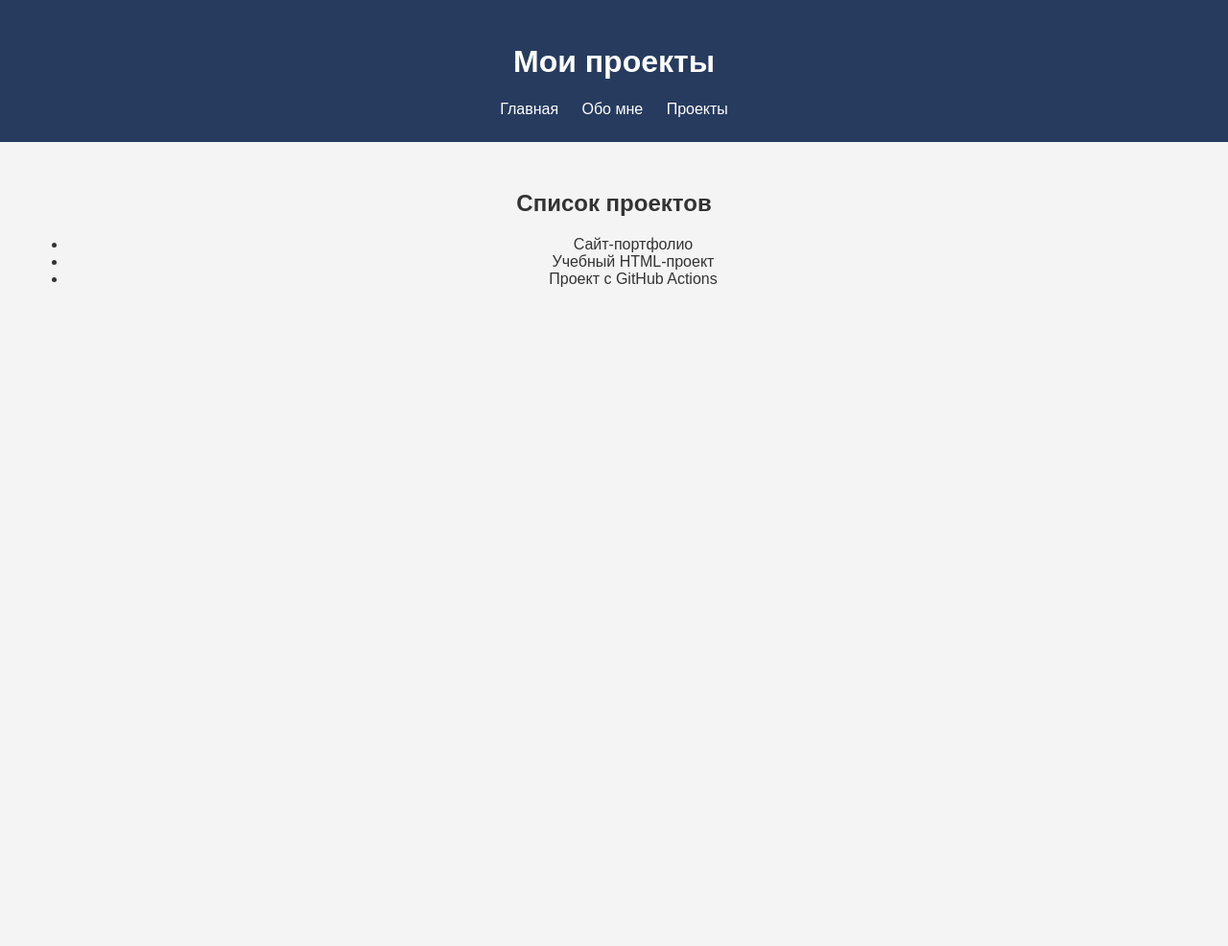
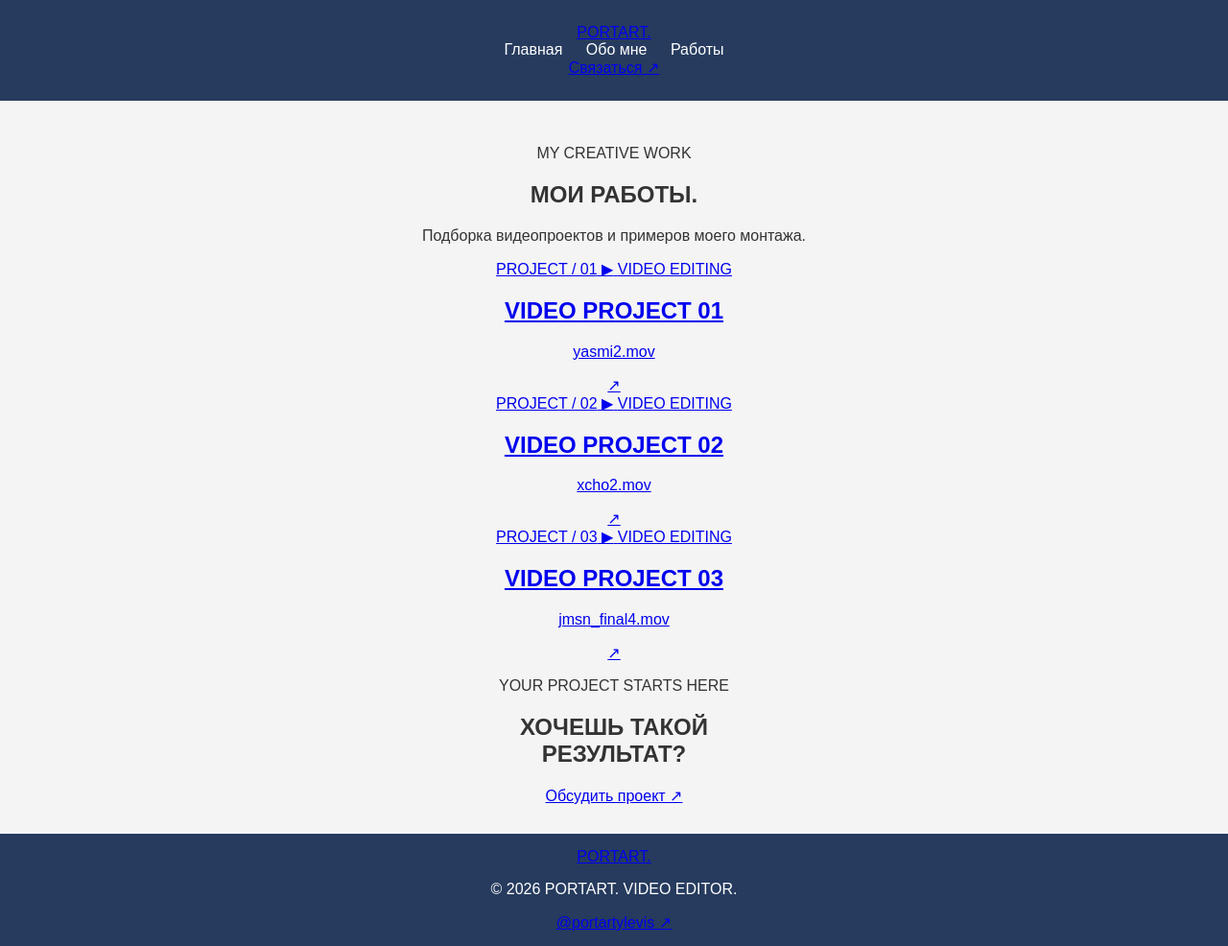
Before and after one commit to ArtemLevin110/portfolio, a plain HTML site: page projects.html in a window 1280 px wide. Shown: the whole page at 96% size. Before the commit the page ends 800 px from the top, so only its background shows below. Drawn offline with Linux system fonts and the light colour scheme.

Commit message:
Update projects.html

```diff
--- a/projects.html
+++ b/projects.html
@@ -3,26 +3,106 @@
 <html lang="ru">
 <head>
     <meta charset="UTF-8">
-    <title>Мои проекты</title>
+    <meta name="viewport" content="width=device-width, initial-scale=1.0">
+    <title>Мои работы — PORTART</title>
     <link rel="stylesheet" href="style.css">
 </head>
 <body>
-    <header>
-        <h1>Мои проекты</h1>
+
+<header class="navbar">
+    <a href="index.html" class="logo">PORT<span>ART.</span></a>
+
     <nav>
         <a href="index.html">Главная</a>
         <a href="about.html">Обо мне</a>
-            <a href="projects.html">Проекты</a>
+        <a href="projects.html" class="active">Работы</a>
     </nav>
+
+    <a href="https://t.me/portartylevis"
+       target="_blank" class="nav-contact">
+        Связаться ↗
+    </a>
 </header>
 
 <main>
-        <h2>Список проектов</h2>
-        <ul>
-            <li>Сайт-портфолио</li>
-            <li>Учебный HTML-проект</li>
-            <li>Проект с GitHub Actions</li>
-        </ul>
+    <section class="page-hero">
+        <p class="eyebrow">MY CREATIVE WORK</p>
+        <h1>МОИ <span>РАБОТЫ.</span></h1>
+        <p>Подборка видеопроектов и примеров моего монтажа.</p>
+    </section>
+
+    <section class="section works-section">
+
+        <div class="works-grid">
+
+            <a href="https://disk.yandex.ru/i/REnMyqVuXJFxMg"
+               target="_blank" class="work-card">
+                <div class="work-preview project-one">
+                    <span class="work-index">PROJECT / 01</span>
+                    <span class="work-play">▶</span>
+                    <span class="work-type">VIDEO EDITING</span>
+                </div>
+                <div class="work-description">
+                    <div>
+                        <h2>VIDEO PROJECT 01</h2>
+                        <p>yasmi2.mov</p>
+                    </div>
+                    <span class="work-arrow">↗</span>
+                </div>
+            </a>
+
+            <a href="https://disk.yandex.ru/i/TRaUL8Yfow2drg"
+               target="_blank" class="work-card">
+                <div class="work-preview project-two">
+                    <span class="work-index">PROJECT / 02</span>
+                    <span class="work-play">▶</span>
+                    <span class="work-type">VIDEO EDITING</span>
+                </div>
+                <div class="work-description">
+                    <div>
+                        <h2>VIDEO PROJECT 02</h2>
+                        <p>xcho2.mov</p>
+                    </div>
+                    <span class="work-arrow">↗</span>
+                </div>
+            </a>
+
+            <a href="https://disk.yandex.ru/i/wX1nP4VG3rkWug"
+               target="_blank" class="work-card">
+                <div class="work-preview project-three">
+                    <span class="work-index">PROJECT / 03</span>
+                    <span class="work-play">▶</span>
+                    <span class="work-type">VIDEO EDITING</span>
+                </div>
+                <div class="work-description">
+                    <div>
+                        <h2>VIDEO PROJECT 03</h2>
+                        <p>jmsn_final4.mov</p>
+                    </div>
+                    <span class="work-arrow">↗</span>
+                </div>
+            </a>
+
+        </div>
+    </section>
+
+    <section class="contact-section">
+        <p class="eyebrow">YOUR PROJECT STARTS HERE</p>
+        <h2>ХОЧЕШЬ ТАКОЙ<br><span>РЕЗУЛЬТАТ?</span></h2>
+
+        <a href="https://t.me/portartylevis"
+           target="_blank" class="button-primary">
+            Обсудить проект ↗
+        </a>
+    </section>
 </main>
+
+<footer>
+    <a href="index.html" class="logo">PORT<span>ART.</span></a>
+    <p>© 2026 PORTART. VIDEO EDITOR.</p>
+    <a href="https://t.me/portartylevis"
+       target="_blank">@portartylevis ↗</a>
+</footer>
+
 </body>
 </html>
```
Lines whose indentation alone changed are shown as unchanged.
